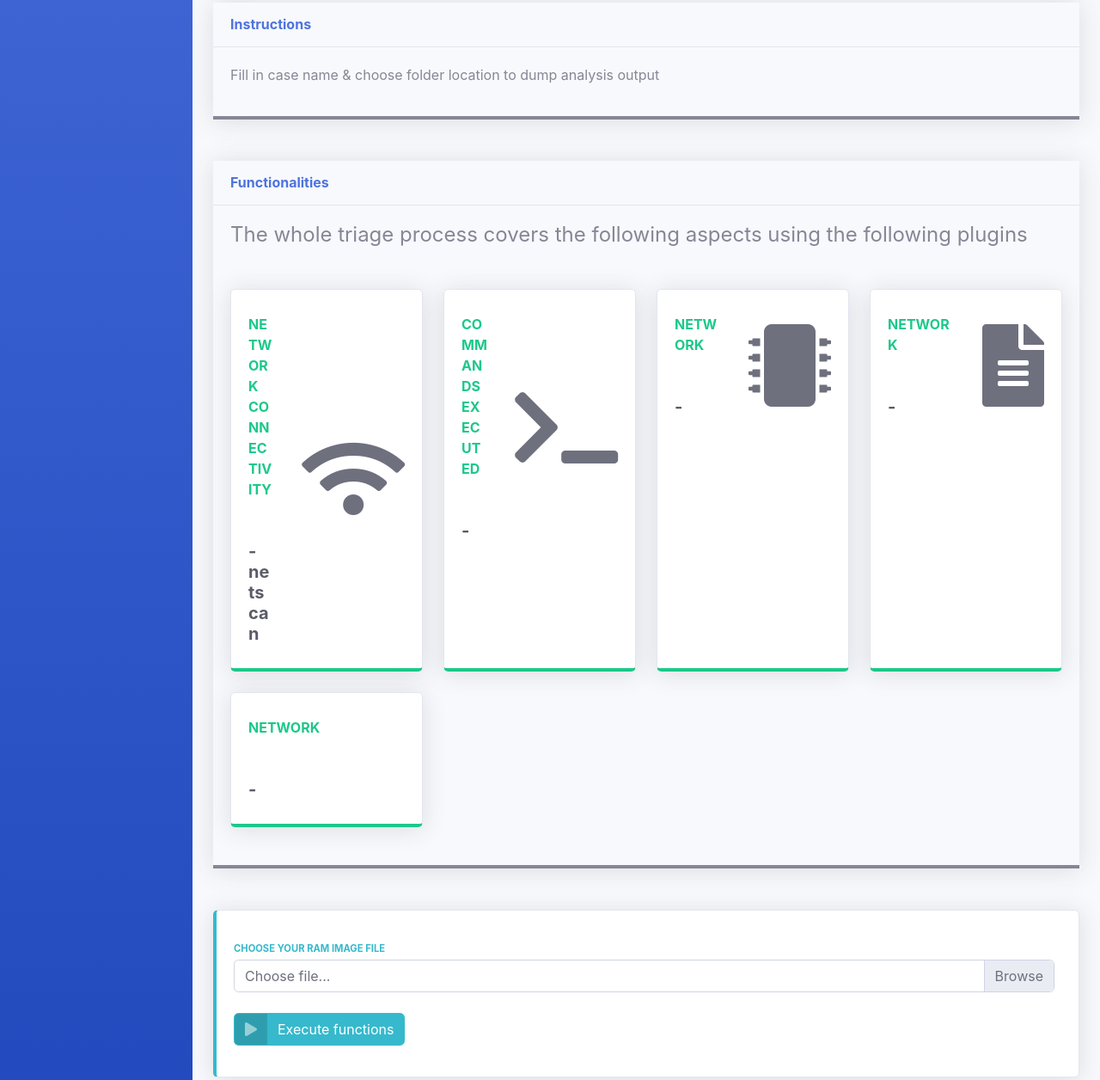
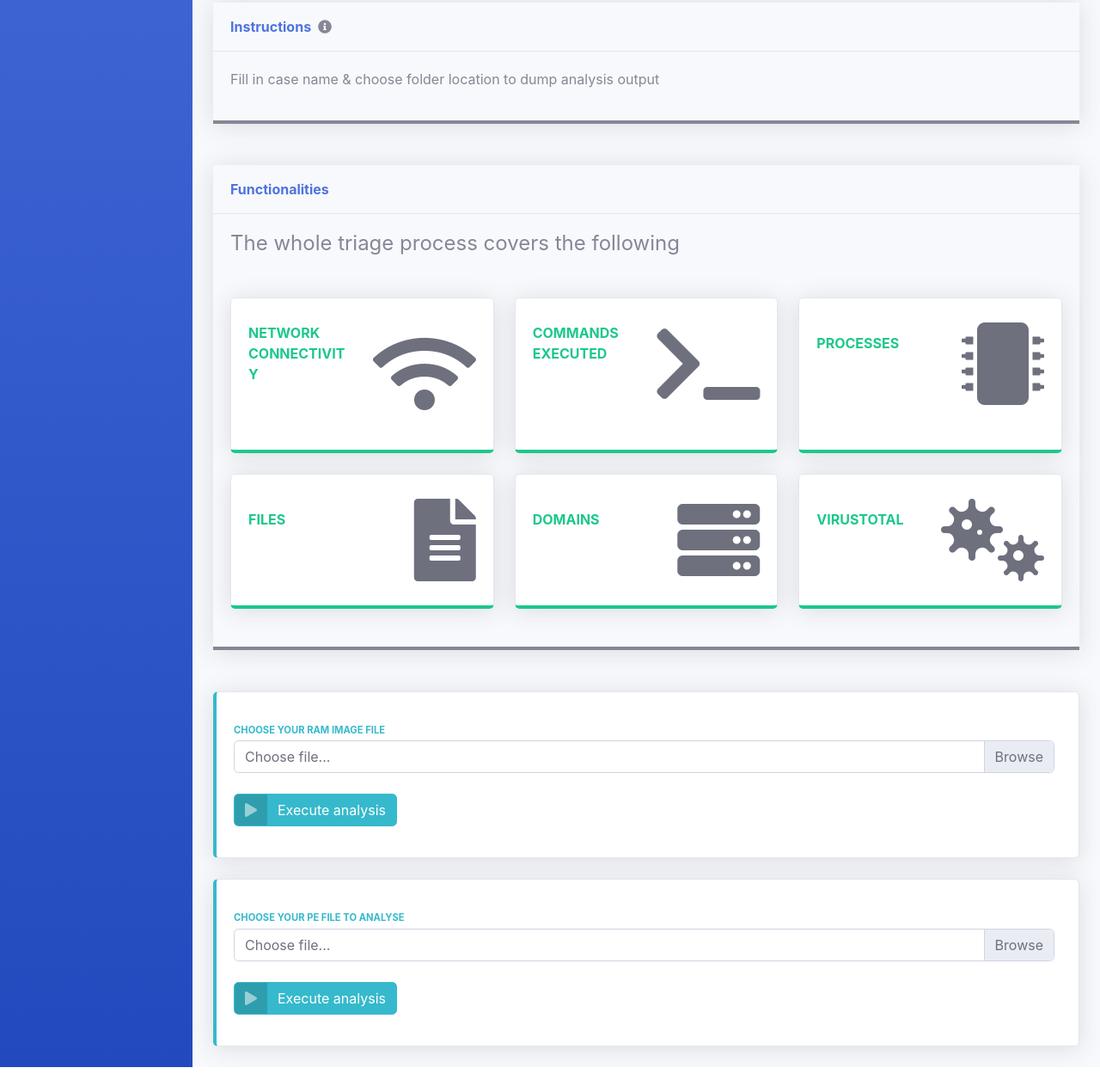
Before and after one commit to javvylx/Enigma, a plain HTML site: page GUI/index.html in a window 1280 px wide. Shown: the part 994-2250 px from the top of the page at 86% size. Drawn offline with Linux system fonts and the light colour scheme; some icons are missing; a web font is replaced by a local one.

Commit message:
Update index.html

```diff
--- a/GUI/index.html
+++ b/GUI/index.html
@@ -48,11 +48,12 @@ $(function () {
 		return ['p', {class: styleClass}, text];
 	}
 
-	function genDescriptiveCardCtx(title, paragraphs, rowClass) {
+	function genPageIntroCardCtx(title, titleImgClass, paragraphs, rowClass) {
 		return ['div', {class: 'col-xl-12 col-md-12 mb-4'},
 			['div', {class: 'border-bottom-secondary carddiscored shadow mb-4'},
 				['div', {class: 'card-header py-3'},
-					['h6', {class: 'm-0 font-weight-bold text-primary'},title]
+					['a', {class: 'm-0 font-weight-bold text-primary'},title],
+					['i', {class: 'ml-2 fa-1x ' + titleImgClass + " "}]
 	            ],
 	            ['div', {class: 'card-body ' + rowClass},
 	                	paragraphs
@@ -100,21 +101,6 @@ $(function () {
 
 	function genHomeCardCtx(cardId, gridClass, colorStyle, title, desc, iconClass) {
 		return genInfoCardCtx(cardId, gridClass, colorStyle, genInfoBodyCtx(title, desc, iconClass, colorStyle));
-	// 	return ['div', {class: 'mb-4 ' + gridClass},
-	// 		['div', {class: 'card shadow h-100 py-2' + " border-bottom-" + colorStyle},
-	// 			['div', {class: 'card-body'},
-	// 				['div', {class: 'row no-gutterse align-items-center'},
-	// 					['div', {class: 'col mr-2'},
-	// 						['div', {class: "text-xl font-weight-bold text-uppercase mb-5 text-" + colorStyle}, title],
-	// 						['div', {class: "h5 mb-0 font-weight-bold text-gray-800"}, desc]
-	// 					],
-	// 					['div', {class: 'col-auto'},
-	// 						['i', {class: 'fa-6x text-gray-300 ' + iconClass}]
-	// 					]
-	// 				]
-	// 			]
-	// 		]
-	// 	];
 	}
 
 	// Context for inputs
@@ -273,7 +259,7 @@ $(function () {
  	  "info"
  	);
 
- 	var triageInstructionsCtx = genDescriptiveCardCtx("Instructions", [
+ 	var triageInstructionsCtx = genPageIntroCardCtx("Instructions", "fas fa-info-circle", [
  		genParaCtx("Fill in case name & choose folder location to dump analysis output", "",)
 	]);
 
@@ -282,55 +268,19 @@ $(function () {
 
  	// return genInfoCardCtx(cardId, gridClass, colorStyle, genInfoBodyCtx(title, desc, iconClass, colorStyle));
 
- 	var triageFunctionsDescCtx = genDescriptiveCardCtx("Functionalities", [
- 		genParaCtx("The whole triage process covers the following aspects using the following plugins", "h4 col-12 mb-5" ),
- 		genHomeCardCtx("triage-func-network", "col-xl-3 col-md-3 triage-desc-card", "success", "Network Connectivity", "-netscan", "fas fa-wifi icon-cog"),
- 		genHomeCardCtx("triage-func-command", "col-xl-3 col-md-3 triage-desc-card", "success", "Commands Executed", "-", "fas fa-terminal"),
- 		genHomeCardCtx("triage-func-process", "col-xl-3 col-md-3 triage-desc-card", "success", "Network", "-", "fas fa-microchip"),
- 		genHomeCardCtx("triage-func-files", "col-xl-3 col-md-3 triage-desc-card", "success", "Network", "-", "fas fa-file-alt"),
- 		genHomeCardCtx("triage-func-domains", "col-xl-3 col-md-3 triage-desc-card", "success", "Network", "-", "")],
+ 	var triageFunctionsDescCtx = genPageIntroCardCtx("Functionalities", "fas fa-brackets-curly", [
+ 		genParaCtx("The whole triage process covers the following ", "h4 col-12 mb-5" ),
+ 		genHomeCardCtx("triage-func-network", "col-xl-4 col-md-4 triage-desc-card", "success", "Network Connectivity", "", "fas fa-wifi icon-cog"),
+ 		genHomeCardCtx("triage-func-command", "col-xl-4 col-md-4 triage-desc-card", "success", "Commands Executed", "", "fas fa-terminal"),
+ 		genHomeCardCtx("triage-func-process", "col-xl-4 col-md-4 triage-desc-card", "success", "Processes", "", "fas fa-microchip"),
+ 		genHomeCardCtx("triage-func-files", "col-xl-4 col-md-4 triage-desc-card", "success", "Files", "", "fas fa-file-alt"),
+ 		genHomeCardCtx("triage-func-domains", "col-xl-4 col-md-4 triage-desc-card", "success", "Domains", "", "fas fa-server"),
+ 		genHomeCardCtx("triage-func-virustotal", "col-xl-4 col-md-4 triage-desc-card", "success", "Virustotal", "", "fas fa-viruses")],
  		"row"
  	);
 
 
-	// ['div', {class: 'row no-gutterse align-items-center'},
-	// 		['div', {class: 'col mr-2'},
-	// 			['div', {class: "text-xl font-weight-bold text-uppercase mb-5 text-" + colorStyle}, title],
-	// 			['div', {class: "h5 mb-0 font-weight-bold text-gray-800"}, desc]
-	// 		],
-	// 		['div', {class: 'col-auto'},
-	// 			['i', {class: 'fa-6x text-gray-300 ' + iconClass}]
-	// 		]
-	// 	];
-	// }
 
-
-	// var triageFunctionsDescCtx = ['div', {class: 'col-xl-12 col-md-12 mb-4'},
-	//    	['div', {class: 'border-bottom-secondary carddiscored shadow mb-4'},
-	//      	['div', {class: 'card-header py-3'},
-	//         	['h6',  {class: 'm-0 font-weight-bold text-primary'}, 'Instructions']
-	//       	],
-	//       	['div', {class: 'row card-body'},
-	//       //
-	// 	        ['div', {id:'home-ram-card', class: 'mb-4 col-xl-3 col-md-3 home-card'},
-	// 			   	['div',  {class: 'card shadow h-100 py-2 border-bottom-primary'},
-	// 			      	['div', {class:'card-body'},
-	// 				         ['div', {class: 'row no-gutterse align-items-center'},
-	// 				            ['div', {class: 'col mr-2'},
-	// 				            	['div', {class: 'text-xl font-weight-bold text-uppercase mb-5 text-primary'}, 'Memory Dump',
-	// 				               		['div', {class: 'h5 mb-0 font-weight-bold text-gray-800'}, 'Extract of host PC\'s RAM for Triage Analysis']
-	// 				            	]
-	// 				            ],
-	// 				            ['div', {class: 'col-auto'},
-	// 				            	['i', {class: 'fa-6x text-gray-300 fas fa-memory'}]
-	// 				            ]
-	// 				         ]
-	// 				    ]
-	// 			   ]
-	// 			]
-	//       	]
-	//    ]
-	// ];
 
  	var triageRequiredInputCtx = genFileSelectCtx("triage-card-select_image",
 		"Choose your RAM image file",
@@ -338,12 +288,22 @@ $(function () {
 		"Choose file...",
 		"FILE",
 		"triage-btn-run",
- 		"Execute functions",
+		"Execute analysis",
 		"fas fa-play",
 		"info"
  	);
 
 
+ 	var malwareRequiredInputCtx = genFileSelectCtx("malware-card-select-file",
+ 		"Choose your PE file to analyse",
+		"malware-input-folder",
+		"Choose file...",
+		"FILE",
+		"malware-btn-run",
+		"Execute analysis",
+		"fas fa-play",
+		"info"
+ 	);
  	// Population of elements into specific rows
 
 	$('#row-home').html(HTML(dashboardCtxs));
@@ -351,6 +311,7 @@ $(function () {
 	$('#row-memory').html(HTML([memRamSizeCardCtx, memRequiredInputCtx]));
 	$('#row-triage').html(HTML([triageInstructionsCtx, triageFunctionsDescCtx, triageRequiredInputCtx]));
 
+	$('#row-malware').html(HTML([malwareRequiredInputCtx]));
 
 	var arrTitles = {
 			"home": "What do you want to do",
@@ -377,8 +338,6 @@ $(function () {
 	});
 
 	/* --- End of Toggle Pages --- */
-
-
 
 
 	$('#memory-folder-input').on('change', function(e) {
@@ -453,10 +412,6 @@ $(function () {
 "row-technologies"
  -->
 
-
-
-
-
 						<div id='row-home' class='row content-row'>
 
 
@@ -485,8 +440,6 @@ $(function () {
 						<div id='row-technologies' class='row content-row'>
 							<!--  -->
 						</div>
-
-
 
 
 
```
Lines whose indentation alone changed are shown as unchanged.
